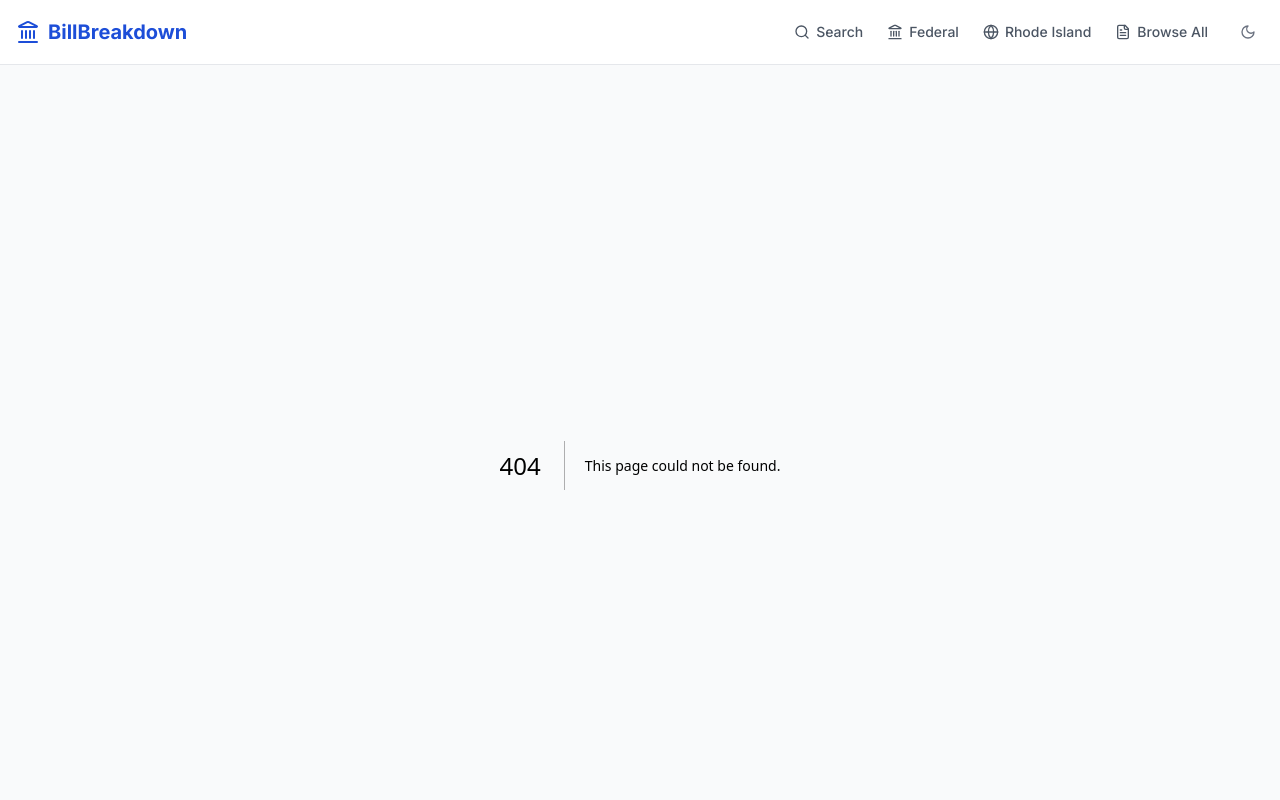
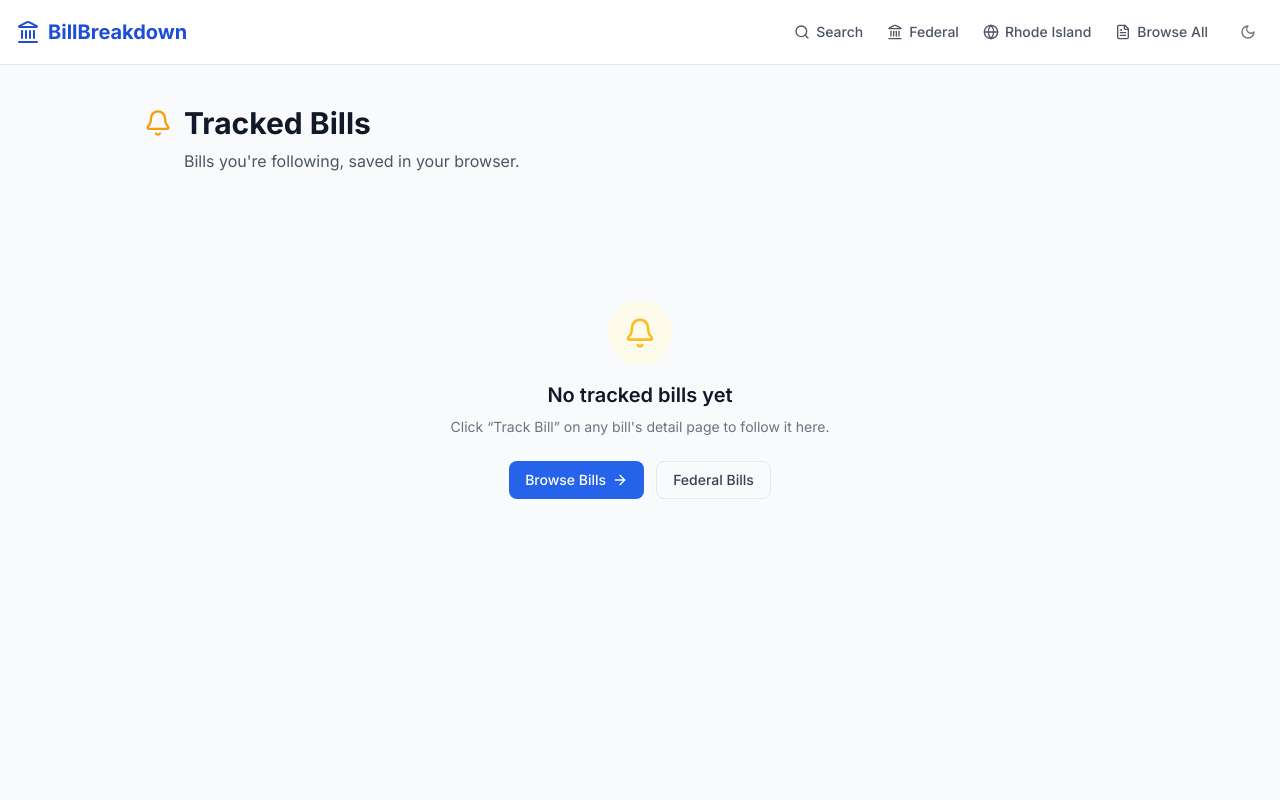
Before and after one commit to Melktruck/billbreakdown, a Next.js app: page /tracked in a window 1280 px wide. Before the commit this address had no page. Shown: the top 800 px of the page. Built offline with nearby package versions, Linux system fonts and the light colour scheme.

Commit message:
Create page.tsx

```diff
--- /dev/null
+++ b/src/app/tracked/page.tsx
@@ -0,0 +1,208 @@
+"use client";
+
+import { useState, useEffect, useCallback } from "react";
+import Link from "next/link";
+import { Bell, BellOff, ExternalLink, ArrowRight, Calendar, Sparkles, Clock } from "lucide-react";
+import { format } from "date-fns";
+import { cn, formatStatus, getStateName, getStatusColor } from "@/lib/utils";
+
+interface TrackedBill {
+  id: string;
+  billNumber: string;
+  title: string;
+  shortTitle?: string | null;
+  state?: string | null;
+  level: "FEDERAL" | "STATE";
+  status: string;
+  chamber: string;
+  introducedDate?: string | null;
+  lastActionDate?: string | null;
+  lastAction?: string | null;
+  aiSummary?: string | null;
+  sourceUrl?: string | null;
+}
+
+const STORAGE_KEY = "savedBills";
+
+export default function TrackedPage() {
+  const [bills, setBills] = useState<TrackedBill[]>([]);
+  const [loading, setLoading] = useState(true);
+  const [trackedIds, setTrackedIds] = useState<string[]>([]);
+
+  const loadTracked = useCallback(async () => {
+    const saved: string[] = JSON.parse(localStorage.getItem(STORAGE_KEY) || "[]");
+    setTrackedIds(saved);
+
+    if (saved.length === 0) {
+      setBills([]);
+      setLoading(false);
+      return;
+    }
+
+    try {
+      const res = await fetch(`/api/bills/tracked?ids=${saved.join(",")}`);
+      const data = await res.json();
+      setBills(data.bills ?? []);
+    } catch {
+      setBills([]);
+    } finally {
+      setLoading(false);
+    }
+  }, []);
+
+  useEffect(() => {
+    loadTracked();
+  }, [loadTracked]);
+
+  const untrack = (billId: string) => {
+    const updated = trackedIds.filter((id) => id !== billId);
+    localStorage.setItem(STORAGE_KEY, JSON.stringify(updated));
+    setTrackedIds(updated);
+    setBills((prev) => prev.filter((b) => b.id !== billId));
+    window.dispatchEvent(new CustomEvent("tracked-bills-changed", { detail: updated.length }));
+  };
+
+  return (
+    <div className="container mx-auto px-4 py-10 max-w-5xl">
+      <div className="mb-8">
+        <div className="flex items-center gap-3 mb-2">
+          <Bell className="h-7 w-7 text-amber-500" />
+          <h1 className="text-3xl font-bold text-gray-900 dark:text-gray-100">Tracked Bills</h1>
+        </div>
+        <p className="text-gray-600 dark:text-gray-400 ml-10">
+          Bills you&apos;re following, saved in your browser.
+        </p>
+      </div>
+
+      {loading ? (
+        <div className="grid md:grid-cols-2 lg:grid-cols-3 gap-4">
+          {[1, 2, 3].map((i) => (
+            <div key={i} className="h-48 rounded-xl bg-gray-100 dark:bg-gray-800 animate-pulse" />
+          ))}
+        </div>
+      ) : bills.length === 0 ? (
+        <div className="text-center py-24 max-w-md mx-auto">
+          <div className="h-16 w-16 rounded-full bg-amber-50 dark:bg-amber-900/30 flex items-center justify-center mx-auto mb-4">
+            <Bell className="h-8 w-8 text-amber-400" />
+          </div>
+          <h2 className="text-xl font-semibold text-gray-900 dark:text-gray-100 mb-2">
+            No tracked bills yet
+          </h2>
+          <p className="text-gray-500 dark:text-gray-400 mb-6 text-sm">
+            Click &ldquo;Track Bill&rdquo; on any bill&apos;s detail page to follow it here.
+          </p>
+          <div className="flex gap-3 justify-center">
+            <Link
+              href="/search"
+              className="inline-flex items-center gap-1.5 text-sm font-medium px-4 py-2 rounded-lg bg-blue-600 text-white hover:bg-blue-700 transition-colors"
+            >
+              Browse Bills
+              <ArrowRight className="h-4 w-4" />
+            </Link>
+            <Link
+              href="/federal"
+              className="inline-flex items-center gap-1.5 text-sm font-medium px-4 py-2 rounded-lg border border-gray-200 dark:border-gray-700 text-gray-700 dark:text-gray-300 hover:bg-gray-50 dark:hover:bg-gray-800 transition-colors"
+            >
+              Federal Bills
+            </Link>
+          </div>
+        </div>
+      ) : (
+        <>
+          <p className="text-sm text-gray-500 dark:text-gray-400 mb-5">
+            Tracking {bills.length} bill{bills.length !== 1 ? "s" : ""} — saved in your browser
+          </p>
+          <div className="grid md:grid-cols-2 lg:grid-cols-3 gap-4">
+            {bills.map((bill) => {
+              const displayTitle = bill.shortTitle ?? bill.title;
+              const cleanSummary = bill.aiSummary
+                ? bill.aiSummary
+                    .replace(/^#{1,6}\s+[^\n]*\n*/gm, "")
+                    .replace(/\*\*/g, "")
+                    .replace(/\*/g, "")
+                    .trim()
+                : null;
+              const teaser = cleanSummary
+                ? (cleanSummary.split(".")[0] + ".").trim()
+                : bill.lastAction ?? null;
+
+              return (
+                <div
+                  key={bill.id}
+                  className="relative group rounded-xl border border-gray-200 dark:border-gray-800 bg-white dark:bg-gray-900 p-5 hover:shadow-md hover:border-blue-200 dark:hover:border-blue-800 transition-all"
+                >
+                  <button
+                    onClick={() => untrack(bill.id)}
+                    title="Stop tracking"
+                    className="absolute top-3 right-3 p-1.5 rounded-lg text-amber-400 hover:text-red-500 hover:bg-red-50 dark:hover:bg-red-900/20 transition-colors opacity-0 group-hover:opacity-100"
+                  >
+                    <BellOff className="h-4 w-4" />
+                  </button>
+
+                  <Link href={`/bills/${bill.id}`} className="block">
+                    <div className="flex flex-wrap gap-1.5 mb-3 pr-8">
+                      <span className="text-xs font-mono font-semibold text-gray-500 dark:text-gray-400 bg-gray-100 dark:bg-gray-800 px-2 py-0.5 rounded">
+                        {bill.billNumber}
+                      </span>
+                      <span className={cn("text-xs font-semibold px-2 py-0.5 rounded-full", getStatusColor(bill.status))}>
+                        {formatStatus(bill.status)}
+                      </span>
+                      {bill.level === "FEDERAL" ? (
+                        <span className="text-xs font-semibold px-2 py-0.5 rounded-full bg-blue-100 dark:bg-blue-900/40 text-blue-800 dark:text-blue-300">Federal</span>
+                      ) : (
+                        <span className="text-xs font-semibold px-2 py-0.5 rounded-full bg-indigo-100 dark:bg-indigo-900/40 text-indigo-800 dark:text-indigo-300">
+                          {bill.state ? getStateName(bill.state) : "State"}
+                        </span>
+                      )}
+                    </div>
+
+                    <h3 className="font-semibold text-gray-900 dark:text-gray-100 leading-snug mb-2 line-clamp-2">{displayTitle}</h3>
+
+                    {teaser ? (
+                      <p className="text-sm text-gray-600 dark:text-gray-400 line-clamp-2 mb-3">{teaser}</p>
+                    ) : (
+                      <div className="flex items-center gap-1.5 mb-3">
+                        <Clock className="h-3.5 w-3.5 text-gray-300 dark:text-gray-600" />
+                        <span className="text-xs text-gray-400 dark:text-gray-500 italic">AI summary generating…</span>
+                      </div>
+                    )}
+
+                    <div className="flex items-center justify-between">
+                      <div className="flex flex-wrap gap-x-3 gap-y-1 text-xs text-gray-400 dark:text-gray-500">
+                        {bill.introducedDate && (
+                          <span className="flex items-center gap-1">
+                            <Calendar className="h-3 w-3" />
+                            {format(new Date(bill.introducedDate), "MMM d, yyyy")}
+                          </span>
+                        )}
+                      </div>
+                      {bill.aiSummary && (
+                        <span className="flex items-center gap-1 text-xs text-emerald-600 dark:text-emerald-400 font-medium">
+                          <Sparkles className="h-3 w-3" />
+                          AI Summary
+                        </span>
+                      )}
+                    </div>
+                  </Link>
+
+                  {bill.sourceUrl && (
+                    <a
+                      href={bill.sourceUrl}
+                      target="_blank"
+                      rel="noopener noreferrer"
+                      onClick={(e) => e.stopPropagation()}
+                      className="inline-flex items-center gap-1 text-xs text-blue-500 dark:text-blue-400 hover:underline mt-3"
+                    >
+                      <ExternalLink className="h-3 w-3" />
+                      Official source
+                    </a>
+                  )}
+                </div>
+              );
+            })}
+          </div>
+        </>
+      )}
+    </div>
+  );
+}
```
